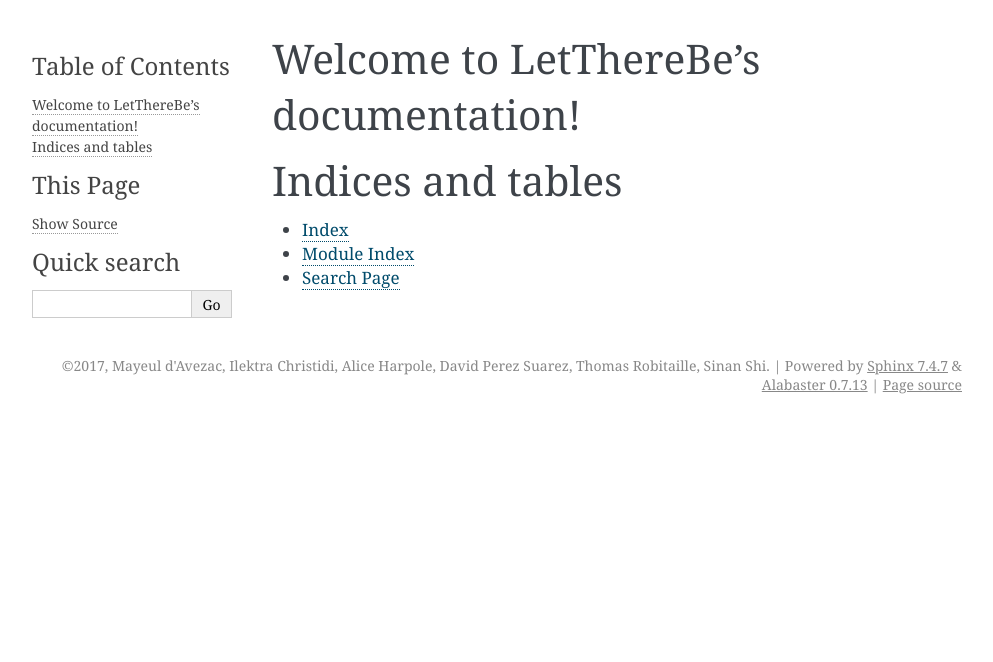
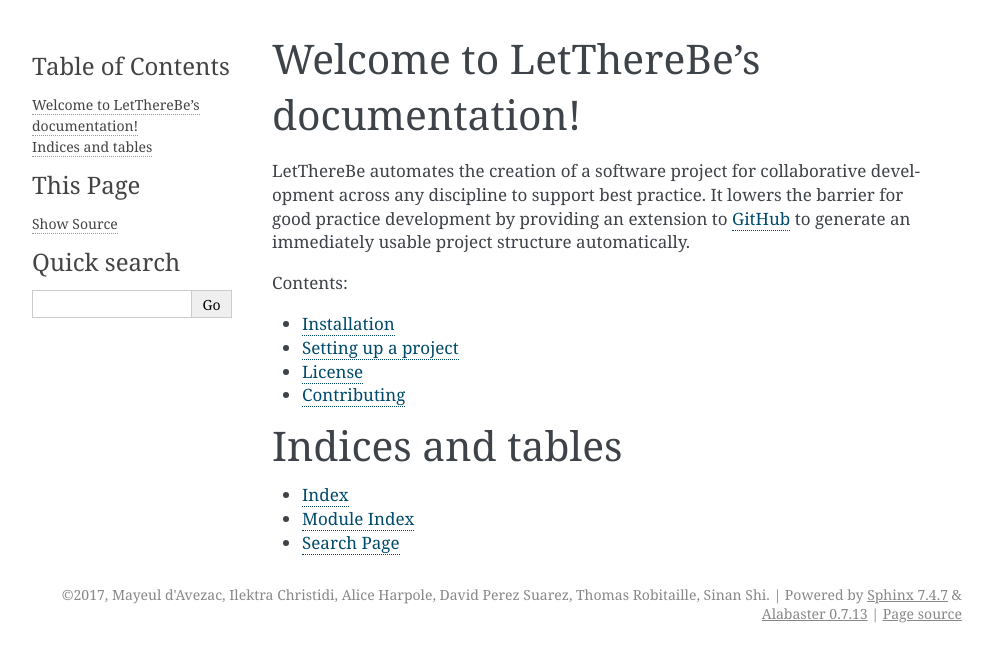
Before and after one commit to LetThereBe/lettherebe, a Sphinx documentation site: the page built from docs/index.rst, in a window 1280 px wide. Shown: the top 662 px of the page, without its empty margins (148-1141 px from the left). Built offline with Sphinx 7.4.7, drawn with Linux system fonts in a browser that asks for light colours.

```diff
--- /dev/null
+++ b/docs/contributing.rst
@@ -0,0 +1,4 @@
+Contributing
+============
+
+Information on how to contribute to LetThereBe.
--- a/docs/index.rst
+++ b/docs/index.rst
@@ -6,9 +6,16 @@
 Welcome to LetThereBe's documentation!
 ======================================
 
+LetThereBe automates the creation of a software project for collaborative development across any discipline to support best practice. It lowers the barrier for good practice development by providing an extension to `GitHub <https://github.com>`_ to generate an immediately usable project structure automatically.
+
 .. toctree::
    :maxdepth: 2
    :caption: Contents:
+
+   installation
+   project_setup
+   license
+   contributing
 
 
 
--- /dev/null
+++ b/docs/license.rst
@@ -0,0 +1,4 @@
+License
+=======
+
+.. include:: ../LICENSE
```
Also changed, not shown: README.md (+3 -0 lines), docs/installation.rst (added, +8 -0 lines), docs/project_setup.rst (added, +20 -0 lines).
